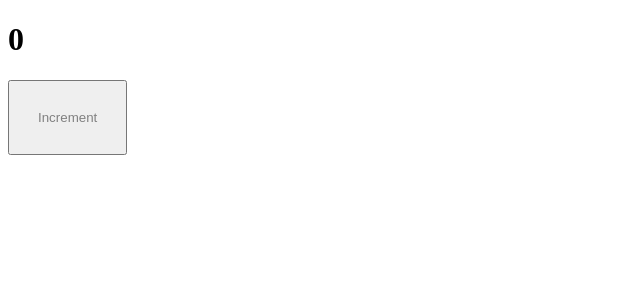
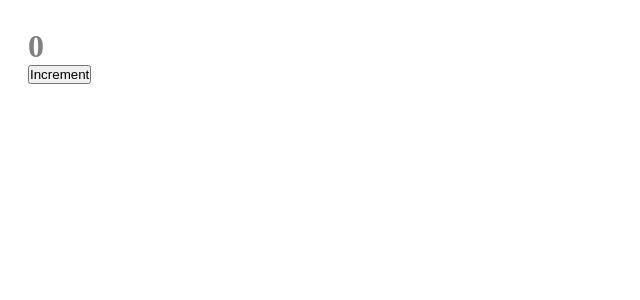
Before and after one commit to VincentCoolidge/production-project, a React app: page / in a window 1280 px wide. Shown: the top 300 px of the page, without its empty margins (0-640 px from the left). Built offline with nearby package versions, Linux system fonts and the light colour scheme.

Commit message:
5 Настраиваем css modules

```diff
--- a/package.json
+++ b/package.json
@@ -19,6 +19,7 @@
     "@types/webpack-dev-server": "^4.7.2",
     "css-loader": "^6.8.1",
     "html-webpack-plugin": "^5.5.0",
+    "mini-css-extract-plugin": "^2.7.6",
     "sass": "^1.64.1",
     "sass-loader": "^13.3.2",
     "style-loader": "^3.3.3",
--- /dev/null
+++ b/src/App.tsx
@@ -0,0 +1,13 @@
+import { Counter } from "./components/Counter";
+
+import "./index.scss";
+
+const App = () => {
+  return (
+    <div>
+      <Counter />
+    </div>
+  );
+};
+
+export default App;
--- a/src/components/Counter.scss
+++ b/src/components/Counter.module.scss
@@ -1,4 +1,4 @@
-button {
+.btn {
     padding: 28px;
     color: gray;
 }
--- a/src/components/Counter.tsx
+++ b/src/components/Counter.tsx
@@ -1,5 +1,5 @@
 import { useState } from "react";
-import "./Counter.scss";
+import classes from "./Counter.module.scss";
 
 export const Counter = () => {
   const [count, setCount] = useState(0);
@@ -9,7 +9,7 @@ export const Counter = () => {
   };
 
   return (
-    <div>
+    <div className={classes.btn}>
       <h1>{count}</h1>
       <button onClick={increment}>Increment</button>
     </div>
--- /dev/null
+++ b/src/index.scss
@@ -0,0 +1,5 @@
+* {
+    margin: 0;
+    padding: 0;
+    box-sizing: border-box;
+}
--- a/src/index.tsx
+++ b/src/index.tsx
@@ -1,10 +1,5 @@
 import { render } from "react-dom";
 
-import { Counter } from "./components/Counter";
+import App from "./App";
 
-render(
-  <div>
-    <Counter />
-  </div>,
-  document.getElementById("root")
-);
+render(<App />, document.getElementById("root"));
```
Also changed, not shown: src/global.d.ts (added, +7 -0 lines), 9 other files (tests, documents, lock files or other folders).
